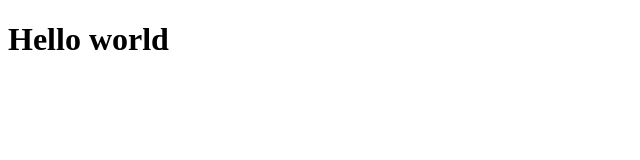
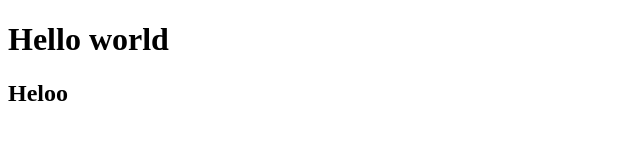
Before and after one commit to DudarMisha/project, a plain HTML site: page index.html in a window 1280 px wide. Shown: the whole page, without its empty margins (0-640 px from the left). Drawn offline with Linux system fonts and the light colour scheme.

Commit message:
index.html mod

```diff
--- a/index.html
+++ b/index.html
@@ -8,5 +8,6 @@
 </head>
 <body>
     <h1>Hello world</h1>
+    <h2>Heloo</h2>
 </body>
 </html>
```
